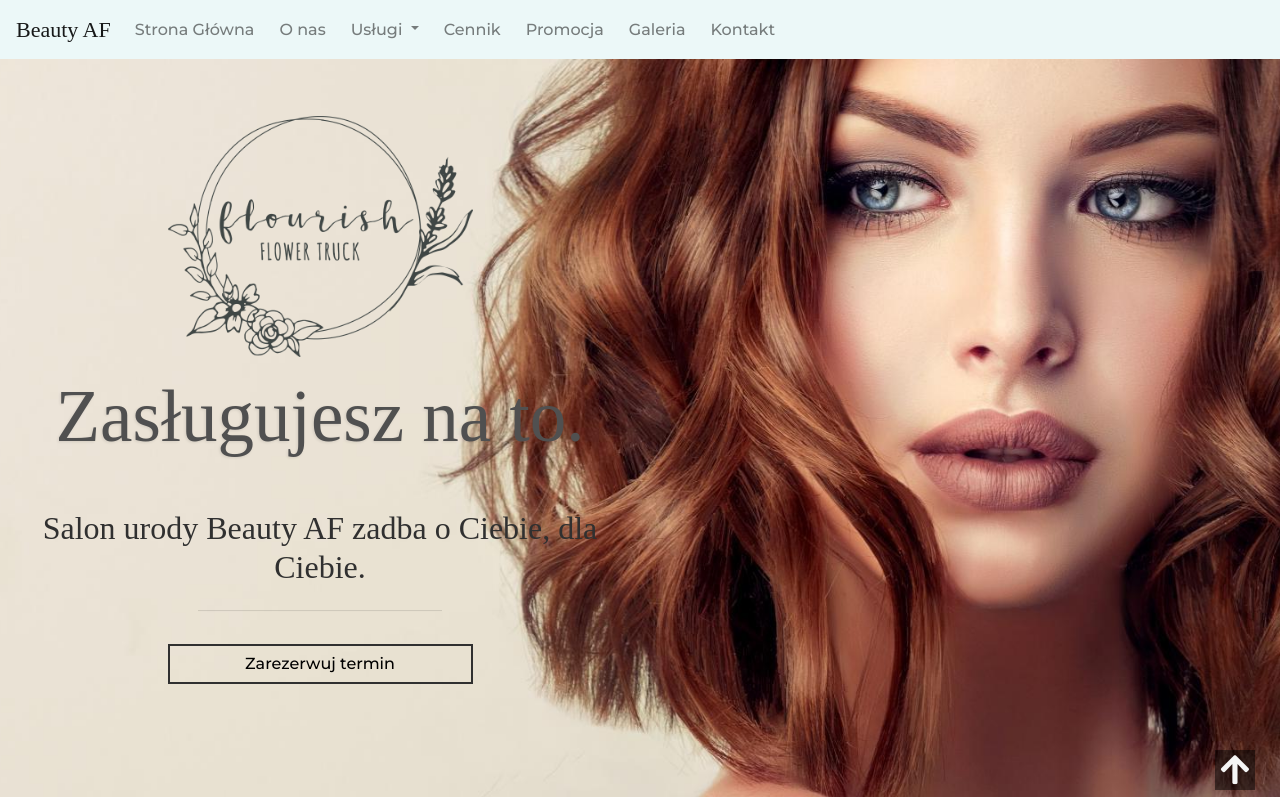
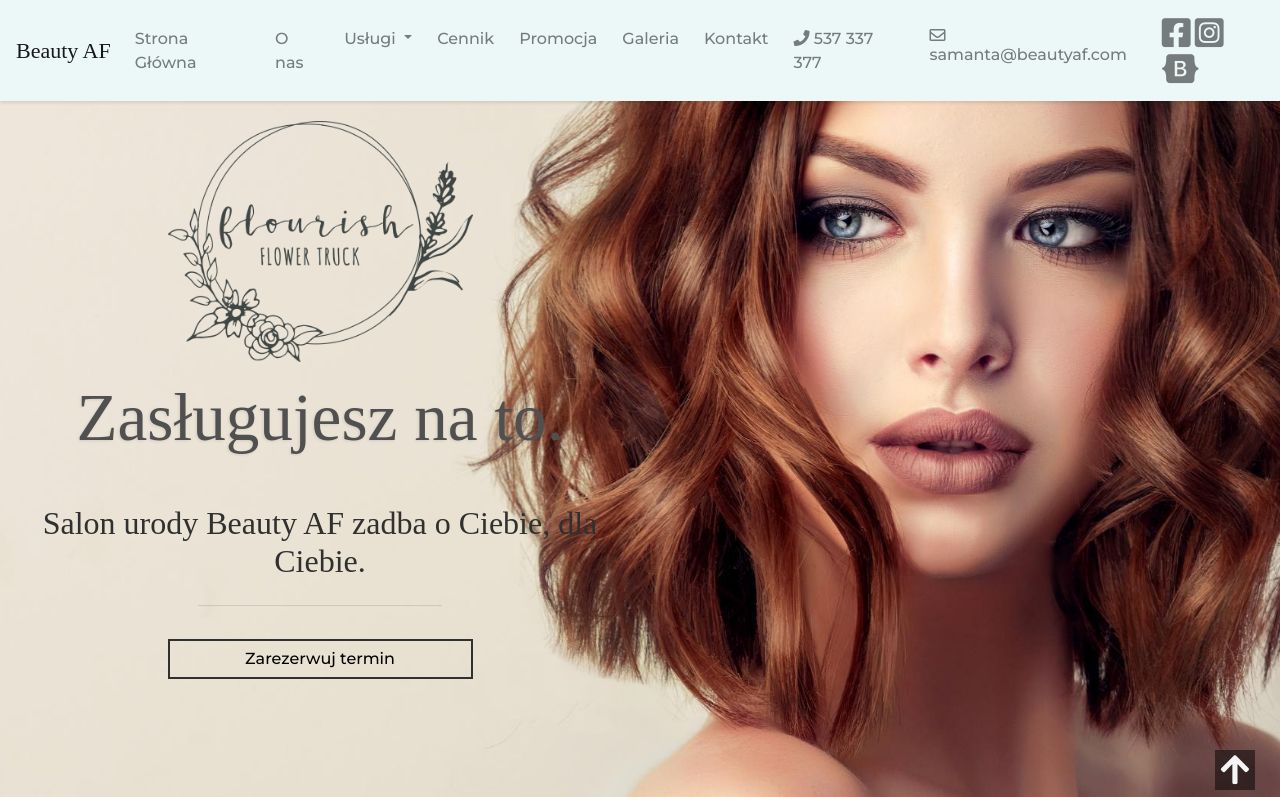
Before and after one commit to Pacislavek/web004, a plain HTML site: page index.html in a window 1280 px wide. Shown: the top 797 px of the page. Drawn offline with nearby package versions, Linux system fonts and the light colour scheme; some packages are replaced by stand-ins of ours; a script that the page names is missing; a web font is replaced by a local one.

Commit message:
general commit

```diff
--- a/css/main.css
+++ b/css/main.css
@@ -67,6 +67,7 @@ p, .p {
 
 .navbar {
   background-color: var(--color-azure);
+  box-shadow: 0 2px 3px rgba(0,0,0,0.1);
 }
 
 .navbar-brand {
@@ -79,11 +80,15 @@ p, .p {
   font-weight: 500;
 }
 
+.navbar-text i {
+  font-size: 33px;
+}
+
 /* HEADER */
 
 #header {
   position: relative;
-  height: 100vh; width: 100vw;
+  height: 100vh; width: 100%;
   overflow: hidden;
   background: linear-gradient(to bottom, #efe7dc, #e9e1d4);
 }
@@ -98,7 +103,11 @@ p, .p {
   background-position: -160 0;
   background-repeat: no-repeat;
   transform: scaleX(-1) scale(1);
-  animation: zoomout 13.6s 1 ease-in;
+  animation: zoomout 12.6s 1 ease-out;
+}
+
+#fadingHeader {
+  animation: fadein 1s 1 linear;
 }
 
 @keyframes zoomout {
@@ -108,6 +117,16 @@ p, .p {
 
   100% {
     transform: scaleX(-1) scale(1.0);
+  }
+}
+
+@keyframes fadein {
+  0% {
+    opacity: 0;
+  }
+
+  100% {
+    opacity: 1;
   }
 }
 
@@ -127,7 +146,7 @@ p, .p {
 }
 
 .header-title {
-  font-size: 73px;
+  font-size: 4.2em;
   text-shadow: -1px 1px 3px rgba(0,0,0,0.1);
 }
 
@@ -151,3 +170,10 @@ p, .p {
   color: var(--h2);
   border: 2px solid var(--h2b);
 }
+
+/* ABOUT */
+#about {
+  min-height: 80vh;
+  background-color: var(--color-almond);
+  box-shadow: inset 0px 2px 21px rgba(0,0,0,0.1);
+}
--- a/index.html
+++ b/index.html
@@ -39,8 +39,8 @@
       <span class="navbar-toggler-icon"></span>
     </button>
 
-    <div class="collapse navbar-collapse" id="navbarSupportedContent">
-      <ul class="navbar-nav">
+    <div class="collapse navbar-collapse justify-content-around" id="navbarSupportedContent">
+      <ul class="navbar-nav ">
         <li class="nav-item">
           <a class="nav-link" href="#header">Strona Główna</a>
         </li>
@@ -71,6 +71,18 @@
           <a class="nav-link" href="#contact">Kontakt</a>
         </li>
       </ul>
+      <ul class="navbar-nav">
+        <li class="nav-item mt-5 mt-sm-0">
+          <a class="nav-link" href="#contact"><i class="fas fa-phone"></i> 537 337 377</a>
+        </li>
+        <li class="nav-item">
+          <a class="nav-link" href="#contact"><i class="far fa-envelope"></i> samanta@beautyaf.com</a>
+        </li>
+      </ul>
+
+      <span class="navbar-text">
+        <i class="fab fa-facebook-square mr-2 mr-sm-0"></i> <i class="fab fa-instagram-square mr-2 mr-sm-0"></i> <i class="fab fa-bootstrap"></i>
+      </span>
     </div>
   </nav>
 
@@ -78,7 +90,7 @@
     <div class="container-fluid">
       <div class="row h-100">
 
-        <div class="col-lg-6">
+        <div class="col-lg-6" id="fadingHeader">
           <div class="header-wrapper">
             <img src="media/166-1661381_transparent-flourishes-clipart.png" alt="" class="img-fluid header-logo">
             <div class="header-text-wrapper">
@@ -94,6 +106,14 @@
     </div>
   </header>
 
+  <section id="about">
+    <div class="container">
+      <div class="row">
+
+      </div>
+    </div>
+  </section>
+
 
   <!-- SCRIPTS -->
   <script src="https://code.jquery.com/jquery-3.5.1.min.js" integrity="sha256-9/aliU8dGd2tb6OSsuzixeV4y/faTqgFtohetphbbj0=" crossorigin="anonymous"></script>
```
